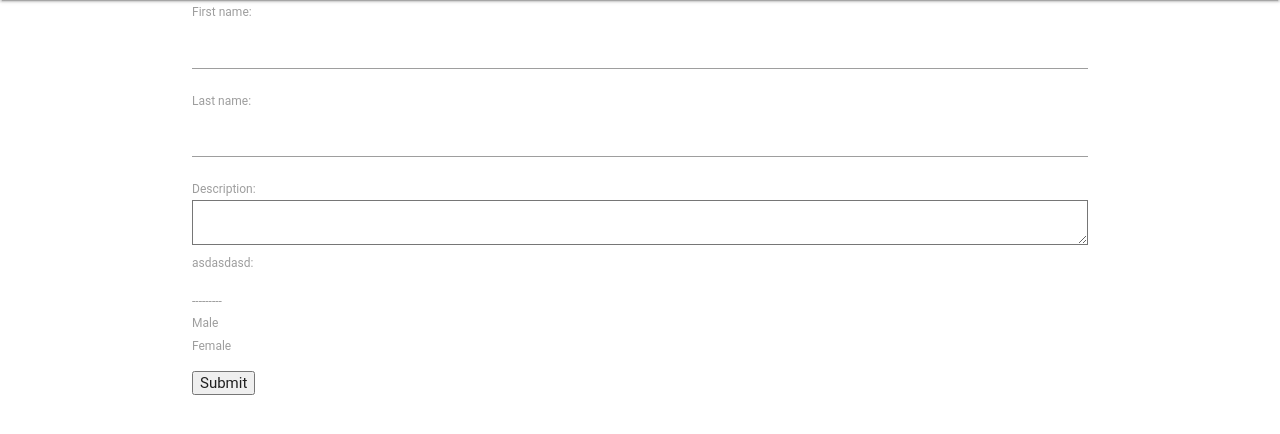
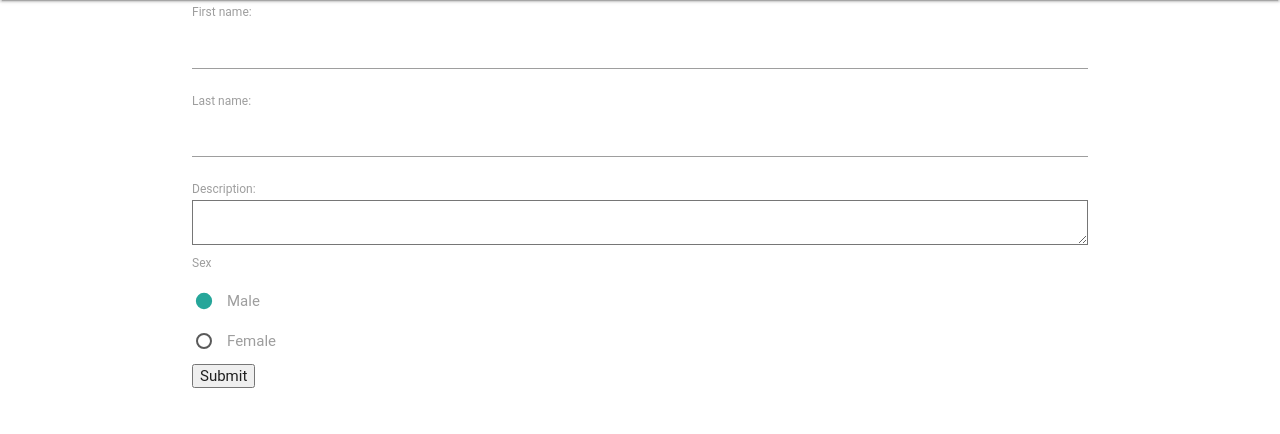
Before and after one commit to potray/TFM-Web, a Django app: page /patients/create in a window 1280 px wide. Shown: the part 64-498 px from the top of the page. Run offline with Django 3.2, Linux system fonts and the light colour scheme; some libraries are stand-ins or nearby versions; some web fonts are replaced.

Commit message:
Solved problem with sex not rendering.

```diff
--- a/tfm/forms.py
+++ b/tfm/forms.py
@@ -66,18 +66,7 @@
 
 class CreatePatientForm(ModelForm):
 
-
     class Meta:
         model = Patient
         fields = '__all__'
-        widgets = {
-            'sex' : forms.RadioSelect,
-        }
-
-        labels = {
-            'Male' : '',
-            'M' : 'asd',
-            'sex' : 'asdasdasd',
-        }
-
-        exclude = ['doctor']
+        exclude = ('doctor', 'sex',)
--- a/tfm/models.py
+++ b/tfm/models.py
@@ -26,7 +26,7 @@
     first_name = models.CharField(max_length=100, null=False)
     last_name = models.CharField(max_length=200, null=False)
     description = models.TextField()
-    sex = models.CharField(max_length=1, choices=SEX_CHOICES)
+    sex = models.BooleanField(max_length=1, choices=SEX_CHOICES)
     doctor = models.ForeignKey(Doctor)
 
 
--- a/tfm/templates/create_patient.html
+++ b/tfm/templates/create_patient.html
@@ -6,6 +6,15 @@
     <form action="#" method="post">
         {% csrf_token %}
         {{ form }}
+        <label>Sex</label>
+        <p>
+            <input name="sex" type="radio" id="male" required checked>
+            <label for="male">Male</label>
+        </p>
+        <p>
+            <input name="sex" type="radio" id="female" required>
+            <label for="female">Female</label>
+        </p>
         <input type="submit" value="Submit" />
     </form>
 {% endblock content %}
```
